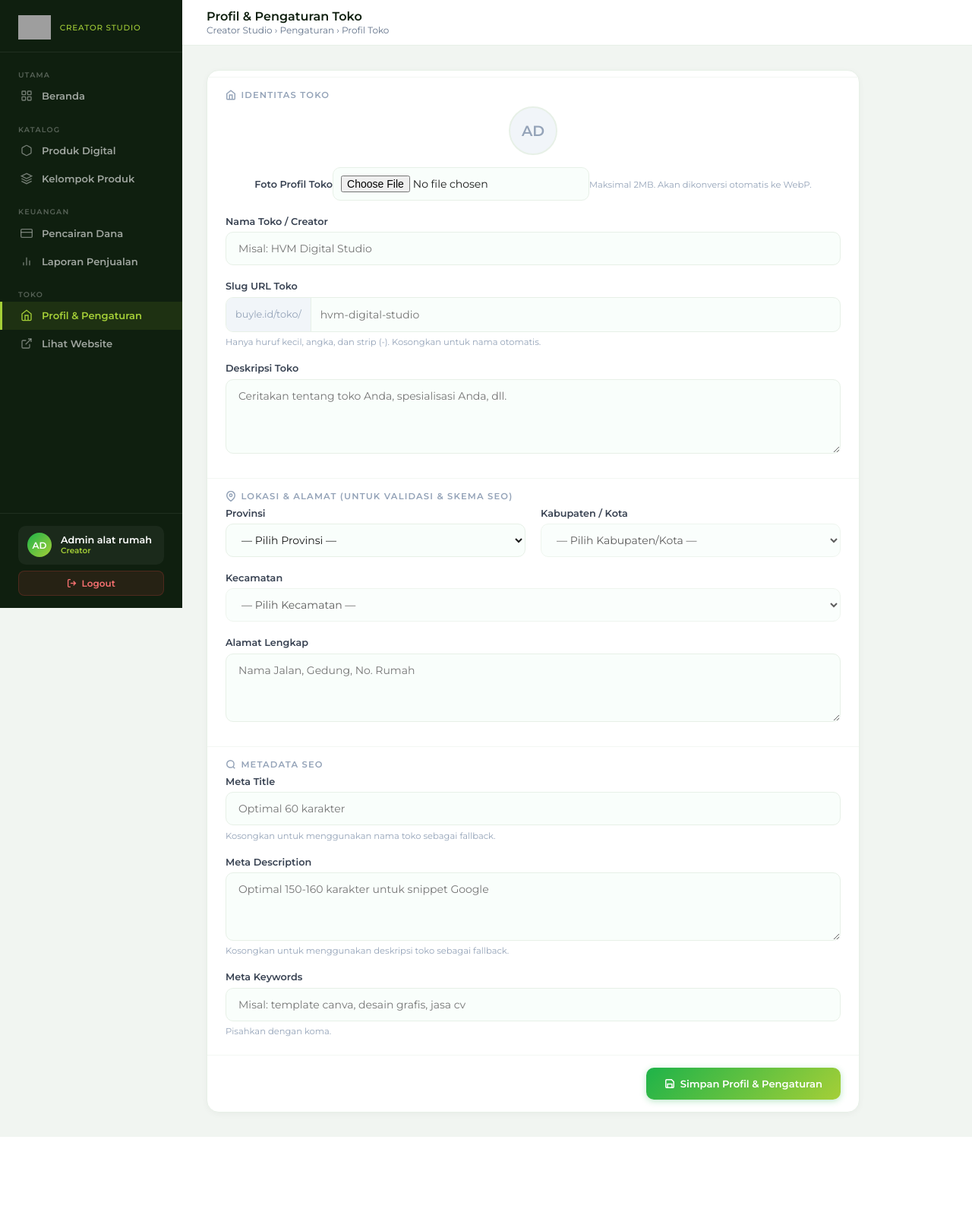
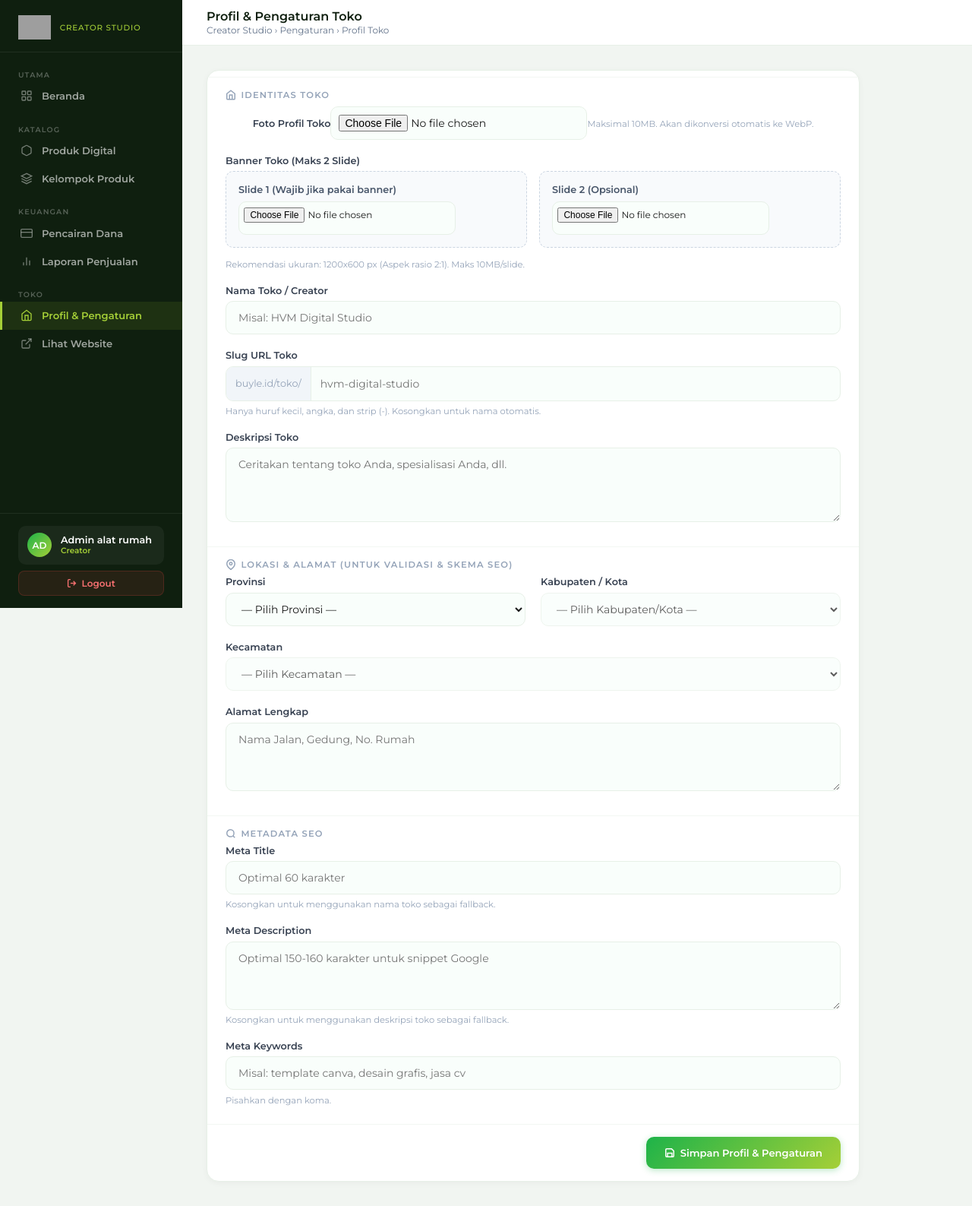
Before and after one commit to dgtilhammln-cmd/buyle.id, a Laravel app: page /creator/profile in a window 1280 px wide. Shown: the whole page at 76% size. Before the commit the page ends 1496 px from the top, so only its background shows below. Run offline with Laravel 12, Linux system fonts and the light colour scheme; the visitor is signed in with stand-in values (Sample User, id 1); data comes from the database, SQL or seed files in the repository; data that the repository does not hold is empty; some libraries are stand-ins or nearby versions; grey boxes are pictures that could not be loaded.

Commit message:
fix: storefront ui - change active color to green gradient, add banner slider, fix grid cropping ; feat: add store_banner_1 & 2 to profile

```diff
--- a/app/Http/Controllers/Creator/CreatorProfileController.php
+++ b/app/Http/Controllers/Creator/CreatorProfileController.php
@@ -37,7 +37,9 @@
             'meta_title' => 'nullable|string|max:70',
             'meta_desc' => 'nullable|string|max:160',
             'meta_keywords' => 'nullable|string|max:255',
-            'avatar' => 'nullable|image|max:2048',
+            'avatar' => 'nullable|image|max:10240',
+            'store_banner_1' => 'nullable|image|max:10240',
+            'store_banner_2' => 'nullable|image|max:10240',
         ]);
 
         CreatorProfile::updateOrCreate(
@@ -48,6 +50,23 @@
                 'meta_title', 'meta_desc', 'meta_keywords'
             ])
         );
+
+        if ($request->hasFile('store_banner_1')) {
+            $b1 = $request->file('store_banner_1');
+            if ($b1->isValid()) {
+                if ($profile->store_banner_1) \Illuminate\Support\Facades\Storage::disk('public')->delete($profile->store_banner_1);
+                $profile->store_banner_1 = $this->storeWebP($b1, 'banners', 1200, 600, 85);
+            }
+        }
+
+        if ($request->hasFile('store_banner_2')) {
+            $b2 = $request->file('store_banner_2');
+            if ($b2->isValid()) {
+                if ($profile->store_banner_2) \Illuminate\Support\Facades\Storage::disk('public')->delete($profile->store_banner_2);
+                $profile->store_banner_2 = $this->storeWebP($b2, 'banners', 1200, 600, 85);
+            }
+        }
+        $profile->save();
 
         if ($request->hasFile('avatar')) {
             $file = $request->file('avatar');
--- a/app/Models/CreatorProfile.php
+++ b/app/Models/CreatorProfile.php
@@ -18,6 +18,8 @@
         'meta_title',
         'meta_desc',
         'meta_keywords',
+        'store_banner_1',
+        'store_banner_2',
     ];
 
     public function user()
--- a/resources/views/creator/profile.blade.php
+++ b/resources/views/creator/profile.blade.php
@@ -67,20 +67,41 @@
         <div class="form-body">
             <div class="form-grid">
                 <div class="form-group full" style="display:flex; align-items:center; gap:1rem;">
-                    @if(auth()->user()->avatar)
-                        <img src="{{ asset('storage/' . auth()->user()->avatar) }}" alt="Avatar" style="width:64px;height:64px;border-radius:50%;object-fit:cover;border:2px solid #e7f0e7;">
-                    @else
-                        <div style="width:64px;height:64px;border-radius:50%;background:#f1f5f9;display:flex;align-items:center;justify-content:center;color:#94A3B8;font-weight:700;font-size:1.2rem;border:2px solid #e7f0e7;">
-                            {{ strtoupper(substr(auth()->user()->name, 0, 2)) }}
+                    <div class="form-group-content" style="flex:1;">
+                        @if(auth()->user()->avatar)
+                        <div style="margin-bottom:0.75rem;">
+                            <img src="{{ asset('storage/'.auth()->user()->avatar) }}" alt="Avatar" style="width:80px;height:80px;border-radius:50%;object-fit:cover;border:3px solid #e7f0e7;">
                         </div>
-                    @endif
-                    <div style="flex:1;">
+                        @endif
                         <label class="form-label">Foto Profil Toko</label>
                         <input type="file" name="avatar" class="form-input" style="padding:10px;" accept="image/*">
-                        <span class="form-hint">Maksimal 2MB. Akan dikonversi otomatis ke WebP.</span>
+                        <span class="form-hint">Maksimal 10MB. Akan dikonversi otomatis ke WebP.</span>
                         @error('avatar')<div class="form-error">{{ $message }}</div>@enderror
                     </div>
                 </div>
+
+                {{-- Banner Uploads --}}
+                <div class="form-group full">
+                    <label class="form-label">Banner Toko (Maks 2 Slide)</label>
+                    <div style="display:grid; grid-template-columns:1fr 1fr; gap:1rem; margin-bottom:0.5rem;">
+                        <div style="border:1px dashed #cbd5e1; padding:1rem; border-radius:10px; background:#f8fafc;">
+                            <div style="font-size:0.8rem; font-weight:600; margin-bottom:0.5rem; color:#475569;">Slide 1 (Wajib jika pakai banner)</div>
+                            @if($profile->store_banner_1)
+                                <img src="{{ asset('storage/'.$profile->store_banner_1) }}" style="width:100%; height:80px; object-fit:cover; border-radius:6px; margin-bottom:0.5rem;">
+                            @endif
+                            <input type="file" name="store_banner_1" class="form-input" style="font-size:0.75rem; padding:0.4rem;" accept="image/*">
+                        </div>
+                        <div style="border:1px dashed #cbd5e1; padding:1rem; border-radius:10px; background:#f8fafc;">
+                            <div style="font-size:0.8rem; font-weight:600; margin-bottom:0.5rem; color:#475569;">Slide 2 (Opsional)</div>
+                            @if($profile->store_banner_2)
+                                <img src="{{ asset('storage/'.$profile->store_banner_2) }}" style="width:100%; height:80px; object-fit:cover; border-radius:6px; margin-bottom:0.5rem;">
+                            @endif
+                            <input type="file" name="store_banner_2" class="form-input" style="font-size:0.75rem; padding:0.4rem;" accept="image/*">
+                        </div>
+                    </div>
+                    <span class="form-hint">Rekomendasi ukuran: 1200x600 px (Aspek rasio 2:1). Maks 10MB/slide.</span>
+                </div>
+
                 <div class="form-group full">
                     <label class="form-label">Nama Toko / Creator</label>
                     <input type="text" name="store_name" value="{{ old('store_name', $profile->store_name) }}" class="form-input" placeholder="Misal: HVM Digital Studio">
```
Also changed, not shown: resources/views/storefront/show.blade.php (+29 -5 lines), database/migrations/2026_08_19_161212_add_banners_to_creator_profiles.php (added).
